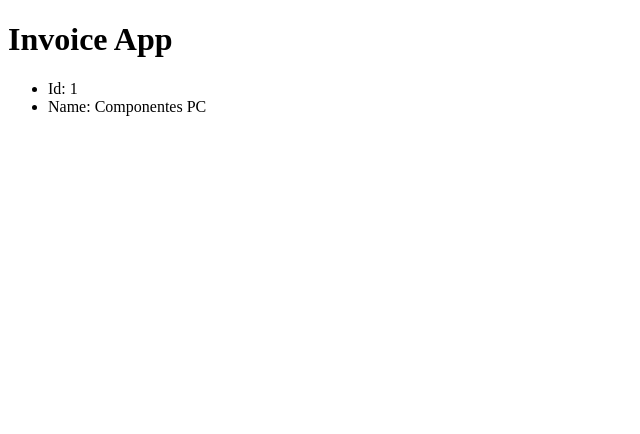
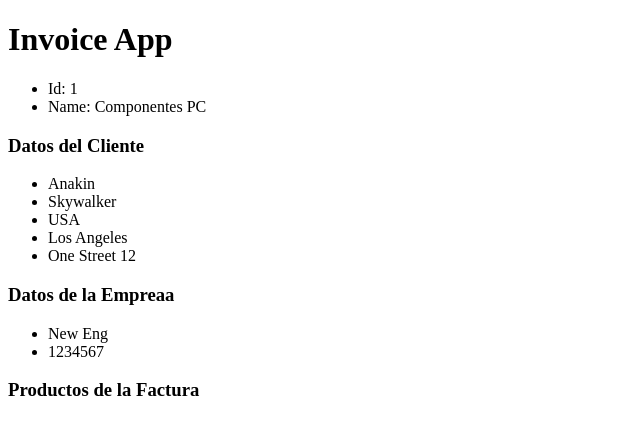
Before and after one commit to marcosmh/react-springboot, a React (Vite) app in the folder 4-invoice-app/: page / in a window 1280 px wide. Shown: the top 434 px of the page, without its empty margins (0-640 px from the left). Built offline with nearby package versions, Linux system fonts and the light colour scheme.

Commit message:
mocking data in the component

```diff
--- a/4-invoice-app/src/components/InvoiceApp.jsx
+++ b/4-invoice-app/src/components/InvoiceApp.jsx
@@ -3,15 +3,37 @@ import { getInvoice } from "../services/getInvoice";
 
 
 export const InvoiceApp = () => {
-    const invoice = getInvoice();
+    //const invoice = getInvoice();
+    const { id, name, client, company, items } = getInvoice();
+    const { name: nameClient, lastName, address } = client;
+    const { name: nameCompany, fiscalNuber  } = company;
+    const { country, city, street, number } = address;
 
     return (
         <>
             <h1>Invoice App</h1>
             <ul>
-                <li>Id: {invoice.id} </li>
-                <li>Name: {invoice.name} </li>
+                <li>Id: {id} </li>
+                <li>Name: {name} </li>
             </ul>
+
+            <h3>Datos del Cliente</h3>
+            <ul>
+                <li>{nameClient}</li>
+                <li>{lastName}</li>
+                <li>{country}</li>
+                <li>{city}</li>
+                <li>{street} {number} </li>
+            </ul>
+
+            <h3>Datos de la Empreaa</h3>
+            <ul>
+                <li>{nameCompany}</li>
+                <li>{fiscalNuber}</li>
+            </ul>
+
+            <h3>Productos de la Factura</h3>
+
         </>
     );
 }
```
